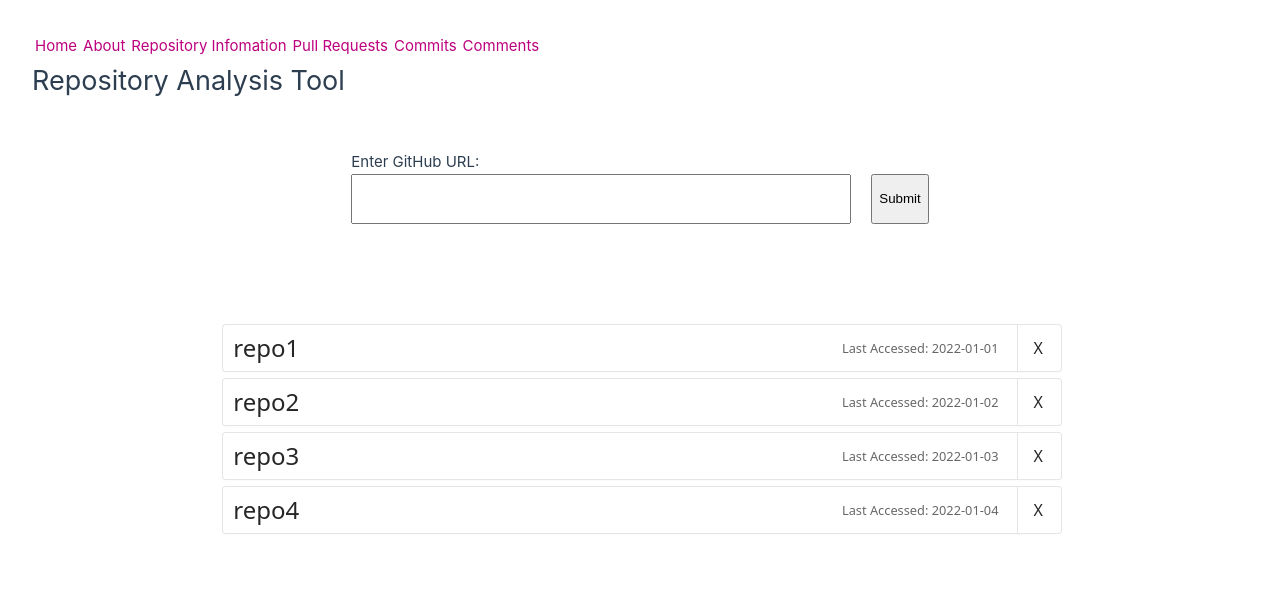
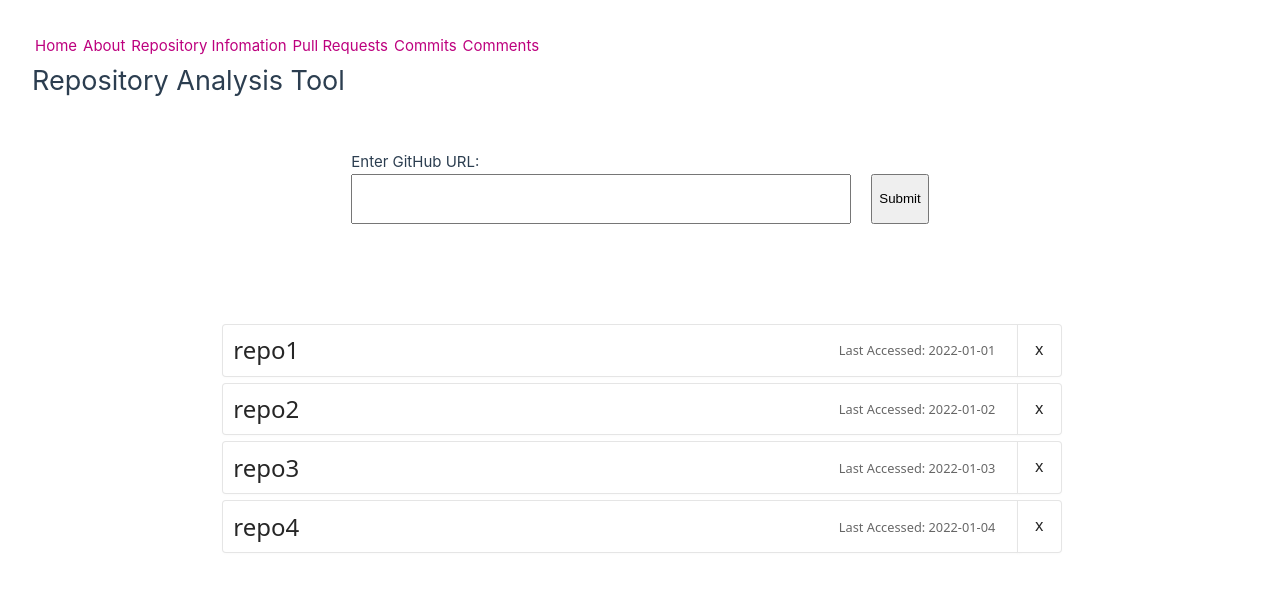
Before and after one commit to EduardoCalvoUribe/GitHubRepositoryAnalysisTool, a Vue app in the folder routerparttwo/: page / in a window 1280 px wide. Shown: the top 592 px of the page. Built offline with nearby package versions, Linux system fonts and the light colour scheme.

Commit message:
cleanup main.css, and details on buttons

```diff
--- a/routerparttwo/src/assets/main.css
+++ b/routerparttwo/src/assets/main.css
@@ -22,10 +22,7 @@ a,
 }
 
 
-/* <!-- HTML !-->
-<button class="button-6" role="button">Button 6</button> */
-
-/* CSS */
+/* Home Page repo buttons */
 .button-6 {
   align-items: center;
   background-color: #FFFFFF;
@@ -42,7 +39,7 @@ a,
   justify-content: space-between;
   line-height: 1.25;
   margin: 0;
-  height: 3rem;
+  height: 3.3rem;
   /* padding: calc(.875rem - 1px) calc(1.5rem - 1px); */
   position: relative;
   text-decoration: none;
@@ -54,20 +51,11 @@ a,
   width: 800px
 }
 
-.button-6>.x {
-
-  width: 100px;
-}
-
 .button-6:hover,
 .button-6:focus {
   border-color: rgba(0, 0, 0, 0.15);
   box-shadow: rgba(0, 0, 0, 0.1) 0 4px 12px;
   color: rgba(0, 0, 0, 0.65);
-}
-
-.row:hover {
-  transform: translateY(-1px);
 }
 
 .button-6:active {
@@ -87,8 +75,12 @@ a,
   transition: all 250ms;
 }
 
+.row:hover {
+  transform: translateY(-1px);
+}
+
 .last-accessed {
   opacity: 0.7;
-  margin-right: 1rem;
+  margin-right: 1.2rem;
   font-size: 0.8rem;
 }
--- a/routerparttwo/src/views/HomeView.vue
+++ b/routerparttwo/src/views/HomeView.vue
@@ -112,6 +112,7 @@ export default {
     <div style="font-size: 180%;">
       Repository Analysis Tool
     </div>
+    <link rel="stylesheet" href="https://cdnjs.cloudflare.com/ajax/libs/font-awesome/4.7.0/css/font-awesome.min.css">
   </header>
 
   <main>
@@ -136,7 +137,9 @@ export default {
           <span><h2 style="margin-left: 0.3rem;">{{ repo.name }}</h2></span>
           <span class="last-accessed">Last Accessed: {{ repo.last_accessed }}</span>
       </button></router-link>
-      <button class="button-6" style="font-weight: 100; padding-inline: 1rem; width: 45px; margin-left: -8px; border-top-left-radius: 0; border-bottom-left-radius: 0;">X</button>
+      <button class="button-6" style="font-weight: 100; padding-inline: 1.1rem; width: 45px; margin-left: -8px; border-top-left-radius: 0; border-bottom-left-radius: 0;">
+        <div style="margin-bottom: 3px; font-weight: 100">x</div><!-- <i class="fa fa-times" style="font-size: 30px; "></i> -->
+      </button>
     </div>
 
   </main>
```
